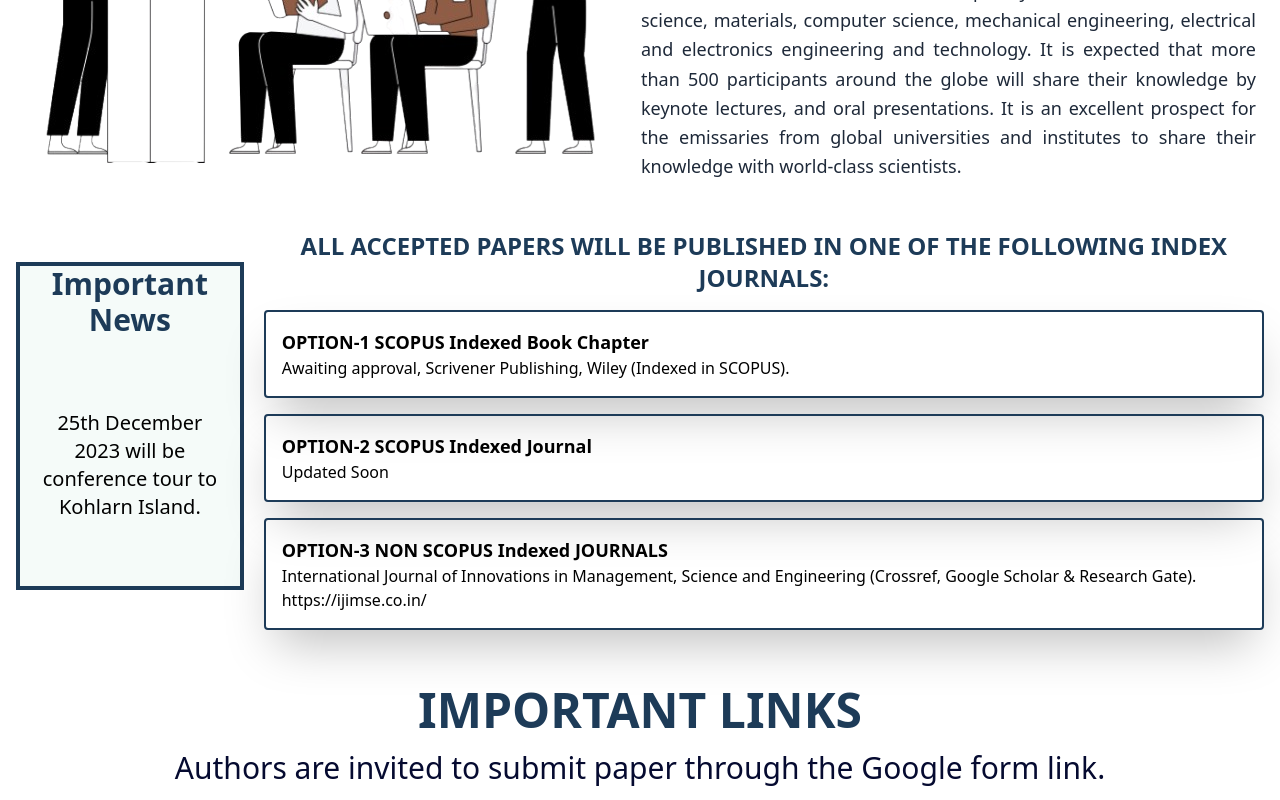
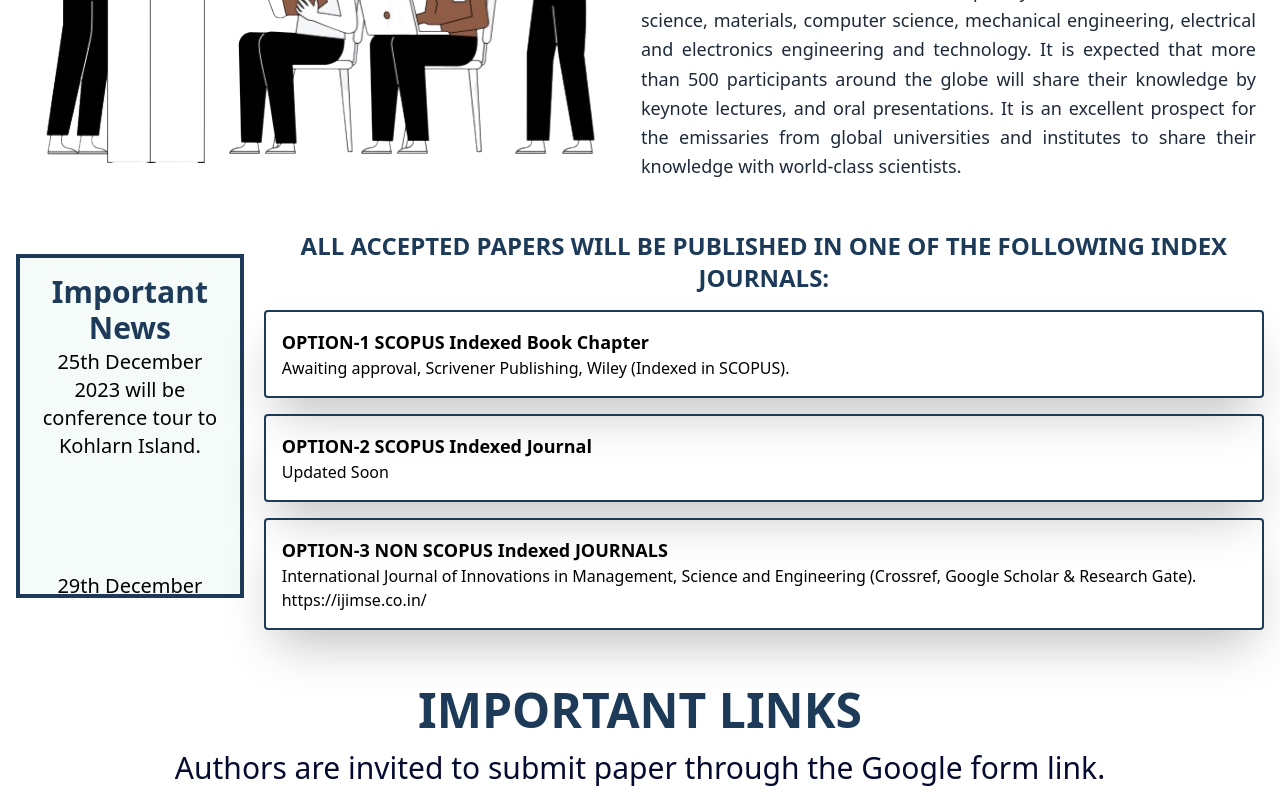
Before and after one commit to Dhrati31/wcise, a React (Vite) app in the folder frontend/: page / in a window 1280 px wide. Shown: the part 980-1780 px from the top of the page. Built offline with nearby package versions, Linux system fonts and the light colour scheme.

Commit message:
Imp news 2 Changes before pull

```diff
--- a/frontend/src/components/Home Components/ImportantNews.jsx
+++ b/frontend/src/components/Home Components/ImportantNews.jsx
@@ -7,22 +7,22 @@ function ImportantNews() {
     <div className='ml-4 mr-4 mt-6 flex flex-col lg:flex-row gap-5 lg:items-center lg:justify-center'>
       <div className='flex flex-col border-4 h-full border-[#1d3b58] bg-[#f5fbf9] lg:w-1/5'>
 
-        <div className='text-center text-3xl pb-2 text-[#1d3b58] font-bold '>Important News</div>
+        <div className='text-center text-3xl pb-2 text-[#1d3b58] font-bold p-4'>Important News</div>
         <div className='relative h-60 mx-4 overflow-hidden text-xl'>
           <motion.div
             initial={{ y: "100%" }}
-            animate={{ y: "-100%" }}
+            animate={{ y: "-70%" }}
             transition={{
-              duration: 10,
+              duration: 8,
               repeat: Infinity,
               ease: "linear",
               repeatType: 'loop',
             }}
             className="absolute w-full text-center"
           >
-            <p>20th December 2023 will be conference tour to Kohlarn Island.</p> <br /> <br /> <br />
-            <p>25th December 2023 will be conference tour to Kohlarn Island.</p> <br /> <br /> <br />
-            <p>29th December 2023 will be conference tour to Kohlarn Island.</p>
+            <p>20th December 2023 will be conference tour to Kohlarn Island.</p> <br /> <br /> <br /> <br />
+            <p>25th December 2023 will be conference tour to Kohlarn Island.</p> <br /> <br /> <br /> <br />
+            <p>29th December 2023 will be conference tour to Kohlarn Island.</p>  <br /> <br /> <br /> <br />
           </motion.div>
         </div>
       </div>
```
